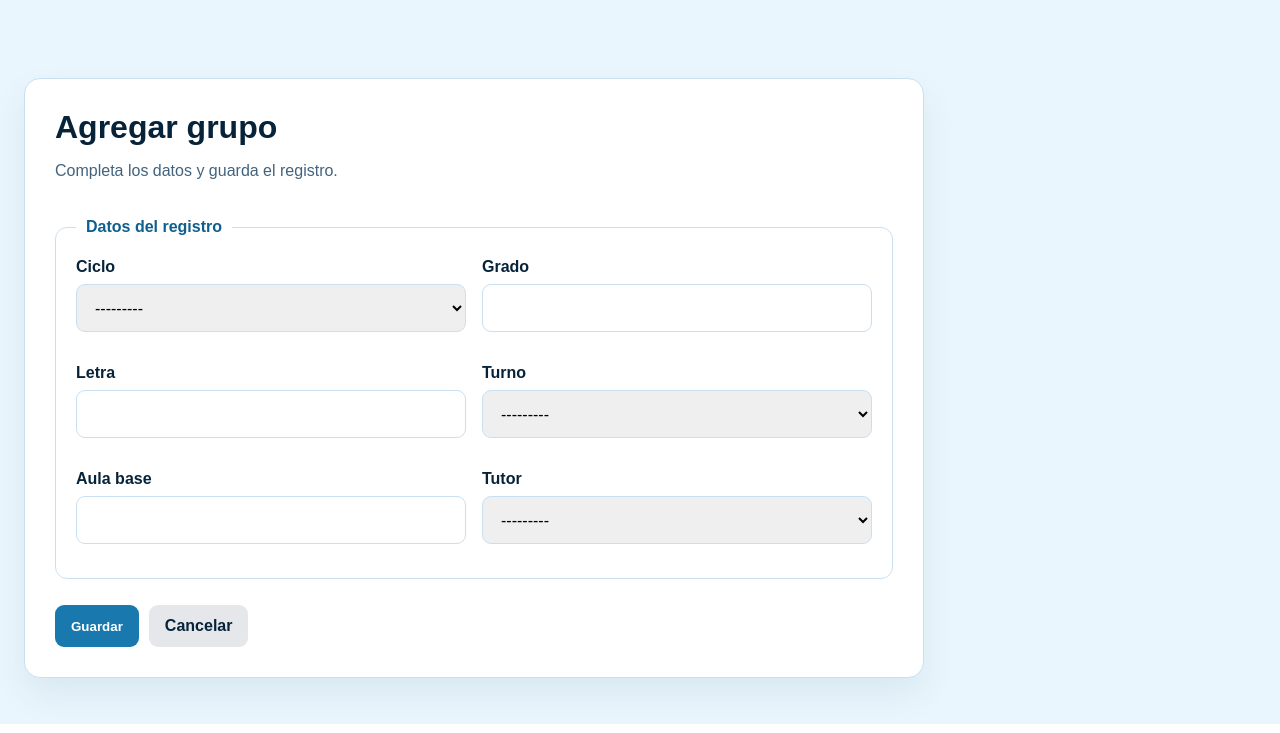
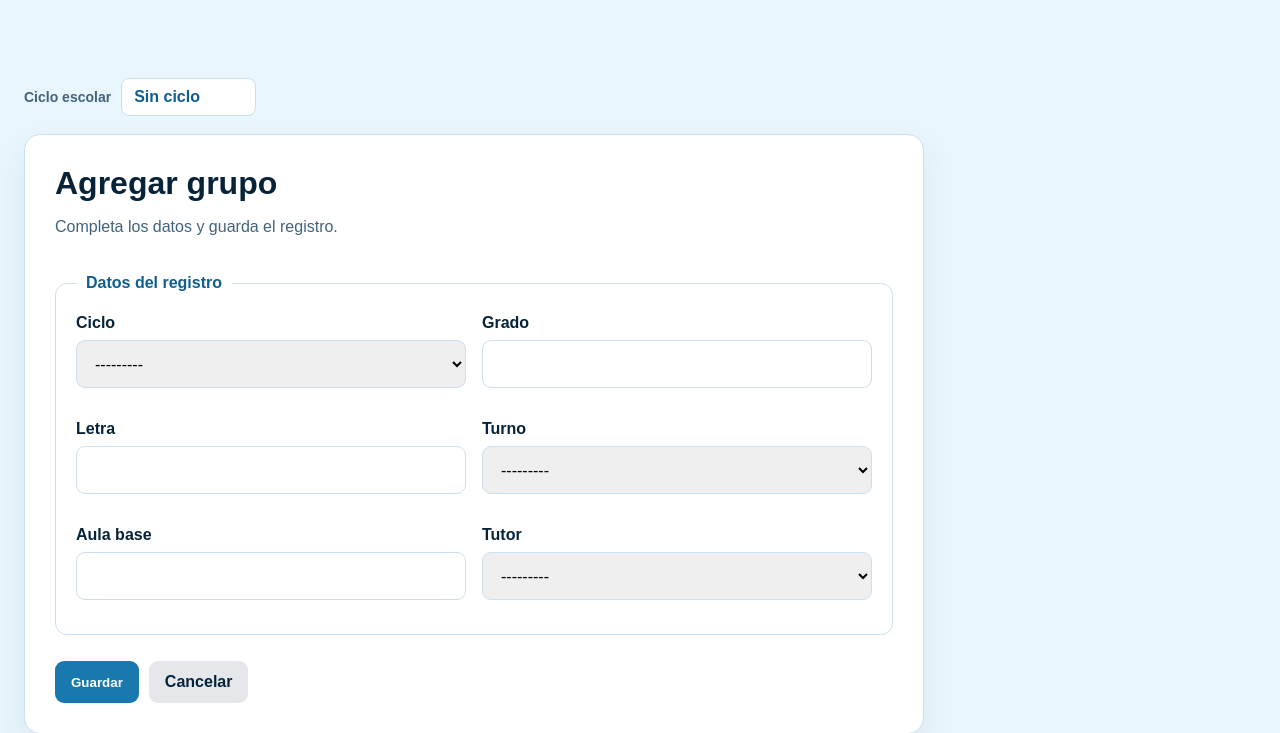
Before and after one commit to gabeMoran05-coder/SCHEDULE-PROYECT-, a Django app: page /escuela/grupos/agregar/ in a window 1280 px wide. Shown: the part 76-809 px from the top of the page. Run offline with Django 5.2, Linux system fonts and the light colour scheme; the visitor is signed in with stand-in values (Sample User, id 1); data that the repository does not hold is empty.

Commit message:
Add cycle switcher and seed teachers

```diff
--- a/apps/escuela/context_processors.py
+++ b/apps/escuela/context_processors.py
@@ -1,12 +1,16 @@
-from .models import Institucion
-from .selectors import get_selected_institution
+from .models import CicloEscolar, Institucion
+from .selectors import get_selected_cycle, get_selected_institution
 
 
 def school_context(request):
     if not getattr(request, "user", None) or not request.user.is_authenticated:
         return {}
 
+    institucion = get_selected_institution(request)
+
     return {
         "nav_instituciones": Institucion.objects.filter(activa=True).order_by("nombre"),
-        "nav_selected_institution": get_selected_institution(request),
+        "nav_selected_institution": institucion,
+        "nav_ciclos": CicloEscolar.objects.filter(institucion=institucion).order_by("-nombre") if institucion else [],
+        "nav_selected_cycle": get_selected_cycle(request),
     }
--- a/apps/escuela/forms.py
+++ b/apps/escuela/forms.py
@@ -1,6 +1,6 @@
 from django import forms
 
-from .models import Alumno, AsignacionDocenteMateria, ContratoDocente, Docente, Grupo, Institucion, Materia, Tutor
+from .models import Alumno, AsignacionDocenteMateria, CicloEscolar, ContratoDocente, Docente, Grupo, Institucion, Materia, Tutor
 
 
 class AlumnoForm(forms.ModelForm):
@@ -81,6 +81,26 @@ class InstitucionForm(forms.ModelForm):
         fields = ["nombre", "clave_cct", "direccion", "activa"]
 
 
+class CicloEscolarForm(forms.ModelForm):
+    class Meta:
+        model = CicloEscolar
+        fields = ["nombre", "fecha_inicio", "fecha_fin", "activo"]
+        widgets = {
+            "fecha_inicio": forms.DateInput(attrs={"type": "date"}),
+            "fecha_fin": forms.DateInput(attrs={"type": "date"}),
+        }
+
+    def __init__(self, *args, institucion=None, **kwargs):
+        super().__init__(*args, **kwargs)
+        self.institucion = institucion
+
+    def clean_nombre(self):
+        nombre = self.cleaned_data["nombre"]
+        if self.institucion and CicloEscolar.objects.filter(institucion=self.institucion, nombre=nombre).exists():
+            raise forms.ValidationError("Ya existe un ciclo con ese nombre en la escuela seleccionada.")
+        return nombre
+
+
 class ContratoDocenteForm(forms.ModelForm):
     class Meta:
         model = ContratoDocente
--- a/apps/escuela/selectors.py
+++ b/apps/escuela/selectors.py
@@ -20,8 +20,15 @@ def get_selected_cycle(request):
     institucion = get_selected_institution(request)
     if not institucion:
         return None
-    return (
-        CicloEscolar.objects.filter(institucion=institucion, activo=True)
-        .select_related("institucion")
-        .first()
-    )
+    queryset = CicloEscolar.objects.filter(institucion=institucion).select_related("institucion")
+    selected_id = request.session.get("selected_cycle_id")
+
+    if selected_id:
+        ciclo = queryset.filter(id=selected_id).first()
+        if ciclo:
+            return ciclo
+
+    ciclo = queryset.filter(activo=True).first() or queryset.order_by("-nombre").first()
+    if ciclo:
+        request.session["selected_cycle_id"] = ciclo.id
+    return ciclo
--- a/apps/escuela/urls.py
+++ b/apps/escuela/urls.py
@@ -7,6 +7,7 @@ app_name = "escuela"
 urlpatterns = [
     path("", views.dashboard, name="dashboard"),
     path("seleccionar-institucion/", views.seleccionar_institucion, name="seleccionar_institucion"),
+    path("seleccionar-ciclo/", views.seleccionar_ciclo, name="seleccionar_ciclo"),
     path("alumnos/", views.alumnos, name="alumnos"),
     path("alumnos/agregar/", views.alumno_crear, name="alumno_crear"),
     path("docentes/", views.docentes, name="docentes"),
@@ -17,4 +18,5 @@ urlpatterns = [
     path("materias/", views.materias, name="materias"),
     path("materias/agregar/", views.materia_crear, name="materia_crear"),
     path("instituciones/agregar/", views.institucion_crear, name="institucion_crear"),
+    path("ciclos/agregar/", views.ciclo_crear, name="ciclo_crear"),
 ]
--- a/apps/escuela/views.py
+++ b/apps/escuela/views.py
@@ -7,7 +7,7 @@ from django.shortcuts import get_object_or_404, redirect, render
 
 from apps.horarios.models import FichaAsignacion
 
-from .forms import AlumnoForm, AsignacionMateriaForm, DocenteForm, GrupoForm, InstitucionForm, MateriaForm
+from .forms import AlumnoForm, AsignacionMateriaForm, CicloEscolarForm, DocenteForm, GrupoForm, InstitucionForm, MateriaForm
 from .models import Alumno, AsignacionDocenteMateria, CicloEscolar, ContratoDocente, Docente, Grupo, Institucion, Materia
 from .selectors import get_selected_cycle, get_selected_institution
 
@@ -59,9 +59,9 @@ def dashboard(request):
         "institucion_actual": institucion,
         "ciclo_activo": ciclo_activo,
         "total_alumnos": Alumno.objects.filter(institucion=institucion, activo=True).count() if institucion else 0,
-        "total_docentes": ContratoDocente.objects.filter(institucion=institucion, activo=True).count() if institucion else 0,
-        "total_contratos": ContratoDocente.objects.filter(institucion=institucion, activo=True).count() if institucion else 0,
-        "total_grupos": Grupo.objects.filter(ciclo__institucion=institucion).count() if institucion else 0,
+        "total_docentes": ContratoDocente.objects.filter(institucion=institucion, ciclo=ciclo_activo, activo=True).count() if institucion and ciclo_activo else 0,
+        "total_contratos": ContratoDocente.objects.filter(institucion=institucion, ciclo=ciclo_activo, activo=True).count() if institucion and ciclo_activo else 0,
+        "total_grupos": Grupo.objects.filter(ciclo=ciclo_activo).count() if ciclo_activo else 0,
         "total_materias": Materia.objects.filter(institucion=institucion).count() if institucion else 0,
     }
     return render(request, "escuela/dashboard.html", context)
@@ -72,7 +72,18 @@ def seleccionar_institucion(request):
     institucion_id = request.POST.get("institucion_id")
     if institucion_id and Institucion.objects.filter(id=institucion_id).exists():
         request.session["selected_institution_id"] = int(institucion_id)
+        request.session.pop("selected_cycle_id", None)
         messages.success(request, "Escuela seleccionada correctamente.")
+    return redirect(request.POST.get("next") or "escuela:dashboard")
+
+
+@login_required
+def seleccionar_ciclo(request):
+    ciclo_id = request.POST.get("ciclo_id")
+    institucion = get_selected_institution(request)
+    if ciclo_id and CicloEscolar.objects.filter(id=ciclo_id, institucion=institucion).exists():
+        request.session["selected_cycle_id"] = int(ciclo_id)
+        messages.success(request, "Ciclo escolar seleccionado correctamente.")
     return redirect(request.POST.get("next") or "escuela:dashboard")
 
 
@@ -119,12 +130,13 @@ def alumno_crear(request):
 @login_required
 def docentes(request):
     institucion = get_selected_institution(request)
+    ciclo = get_selected_cycle(request)
     docentes_qs = (
-        Docente.objects.filter(contratos__institucion=institucion)
+        Docente.objects.filter(contratos__institucion=institucion, contratos__ciclo=ciclo)
         .prefetch_related(
             Prefetch(
                 "contratos",
-                queryset=ContratoDocente.objects.filter(institucion=institucion).prefetch_related("asignaciones"),
+                queryset=ContratoDocente.objects.filter(institucion=institucion, ciclo=ciclo).prefetch_related("asignaciones"),
             )
         )
         .distinct()
@@ -270,7 +282,8 @@ def docente_crear(request):
 @login_required
 def grupos(request):
     institucion = get_selected_institution(request)
-    grupos_qs = Grupo.objects.select_related("ciclo", "ciclo__institucion").filter(ciclo__institucion=institucion)
+    ciclo = get_selected_cycle(request)
+    grupos_qs = Grupo.objects.select_related("ciclo", "ciclo__institucion").filter(ciclo=ciclo, ciclo__institucion=institucion)
     grado = request.GET.get("grado", "")
     turno = request.GET.get("turno", "")
 
@@ -345,3 +358,25 @@ def institucion_crear(request):
         "escuela/formulario.html",
         {"form": form, "titulo": "Agregar institucion", "volver_url": "escuela:dashboard"},
     )
+
+
+@login_required
+def ciclo_crear(request):
+    institucion = get_selected_institution(request)
+    form = CicloEscolarForm(request.POST or None, institucion=institucion)
+    if request.method == "POST" and form.is_valid():
+        ciclo = form.save(commit=False)
+        ciclo.institucion = institucion
+        if ciclo.activo:
+            CicloEscolar.objects.filter(institucion=institucion).update(activo=False)
+        ciclo.save()
+        for numero in range(1, 4):
+            ciclo.periodos.get_or_create(numero=numero, defaults={"nombre": f"Periodo {numero}"})
+        request.session["selected_cycle_id"] = ciclo.id
+        messages.success(request, "Ciclo escolar registrado correctamente.")
+        return redirect("escuela:dashboard")
+    return render(
+        request,
+        "escuela/formulario.html",
+        {"form": form, "titulo": "Agregar ciclo escolar", "volver_url": "escuela:dashboard"},
+    )
--- a/static/css/styles.css
+++ b/static/css/styles.css
@@ -266,6 +266,98 @@ textarea:focus {
     margin: 0 auto;
     max-width: 1420px;
     padding: 78px 24px 42px;
+}
+
+.cycle-strip {
+    align-items: center;
+    display: inline-flex;
+    gap: 10px;
+    margin: 0 0 18px;
+    position: relative;
+}
+
+.cycle-strip > span {
+    color: var(--muted);
+    font-size: 14px;
+    font-weight: 700;
+}
+
+.cycle-switcher {
+    position: relative;
+}
+
+.cycle-switcher summary {
+    background: white;
+    border: 1px solid var(--line);
+    border-radius: 8px;
+    color: var(--brand-dark);
+    cursor: pointer;
+    font-weight: 700;
+    list-style: none;
+    min-width: 135px;
+    padding: 9px 12px;
+}
+
+.cycle-switcher summary::-webkit-details-marker {
+    display: none;
+}
+
+.cycle-switcher summary:hover,
+.cycle-switcher[open] summary {
+    background: #f6fbff;
+}
+
+.cycle-menu {
+    background: white;
+    border: 1px solid var(--line);
+    border-radius: 10px;
+    box-shadow: 0 18px 40px rgba(9, 61, 97, 0.16);
+    display: grid;
+    gap: 6px;
+    left: 0;
+    min-width: 220px;
+    padding: 8px;
+    position: absolute;
+    top: calc(100% + 8px);
+    z-index: 25;
+}
+
+.cycle-menu form {
+    display: grid;
+    gap: 4px;
+}
+
+.cycle-menu button,
+.cycle-menu a {
+    border: 0;
+    border-radius: 7px;
+    color: var(--brand-dark);
+    display: block;
+    font: inherit;
+    font-weight: 700;
+    padding: 10px 12px;
+    text-align: left;
+    width: 100%;
+}
+
+.cycle-menu button {
+    background: transparent;
+    cursor: pointer;
+}
+
+.cycle-menu button:hover,
+.cycle-menu button.selected,
+.cycle-menu a {
+    background: #eaf6fd;
+}
+
+.cycle-menu a {
+    text-align: center;
+}
+
+.cycle-menu a:hover {
+    background: var(--brand);
+    color: white;
 }
 
 .page-header {
--- a/templates/base.html
+++ b/templates/base.html
@@ -46,6 +46,26 @@
                 </nav>
             </header>
             <main class="main">
+                <section class="cycle-strip">
+                    <span>Ciclo escolar</span>
+                    <details class="cycle-switcher">
+                        <summary>{{ nav_selected_cycle.nombre|default:"Sin ciclo" }}</summary>
+                        <div class="cycle-menu">
+                            <form action="{% url 'escuela:seleccionar_ciclo' %}" method="post">
+                                {% csrf_token %}
+                                <input type="hidden" name="next" value="{{ request.get_full_path }}">
+                                {% for ciclo in nav_ciclos %}
+                                    <button class="{% if nav_selected_cycle and ciclo.id == nav_selected_cycle.id %}selected{% endif %}" name="ciclo_id" value="{{ ciclo.id }}" type="submit">
+                                        {{ ciclo.nombre }}
+                                    </button>
+                                {% empty %}
+                                    <span class="empty-school">Sin ciclos</span>
+                                {% endfor %}
+                            </form>
+                            <a href="{% url 'escuela:ciclo_crear' %}">Agregar ciclo</a>
+                        </div>
+                    </details>
+                </section>
                 {% if messages %}
                     <div class="messages">
                         {% for message in messages %}
```
Also changed, not shown: apps/escuela/management/commands/seed_demo.py (+139 -2 lines).
